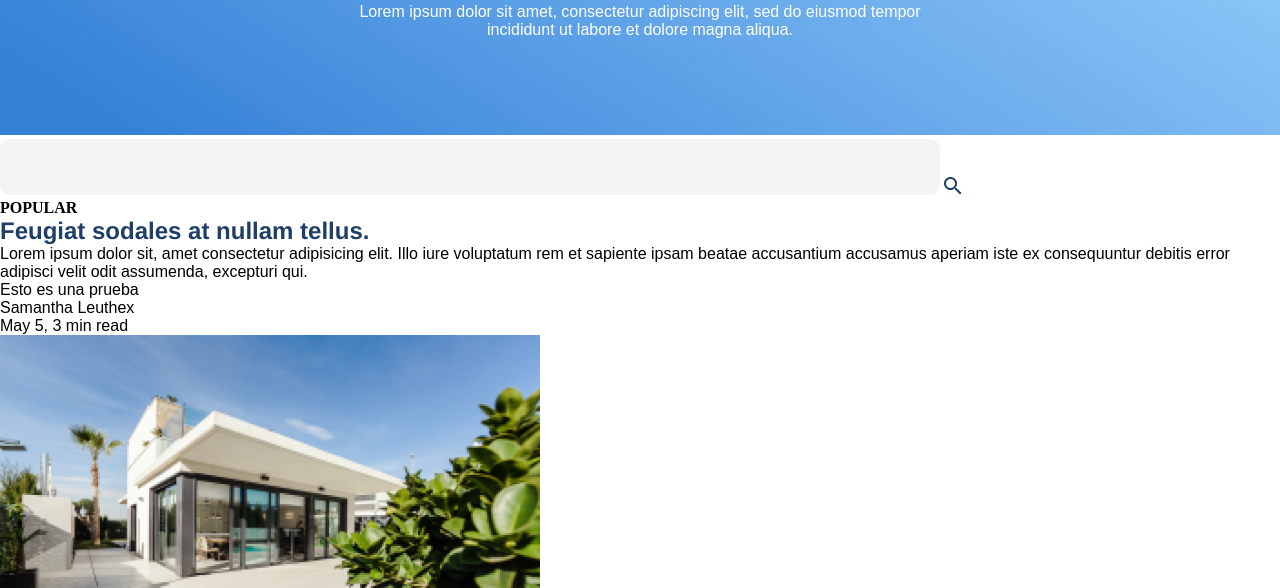
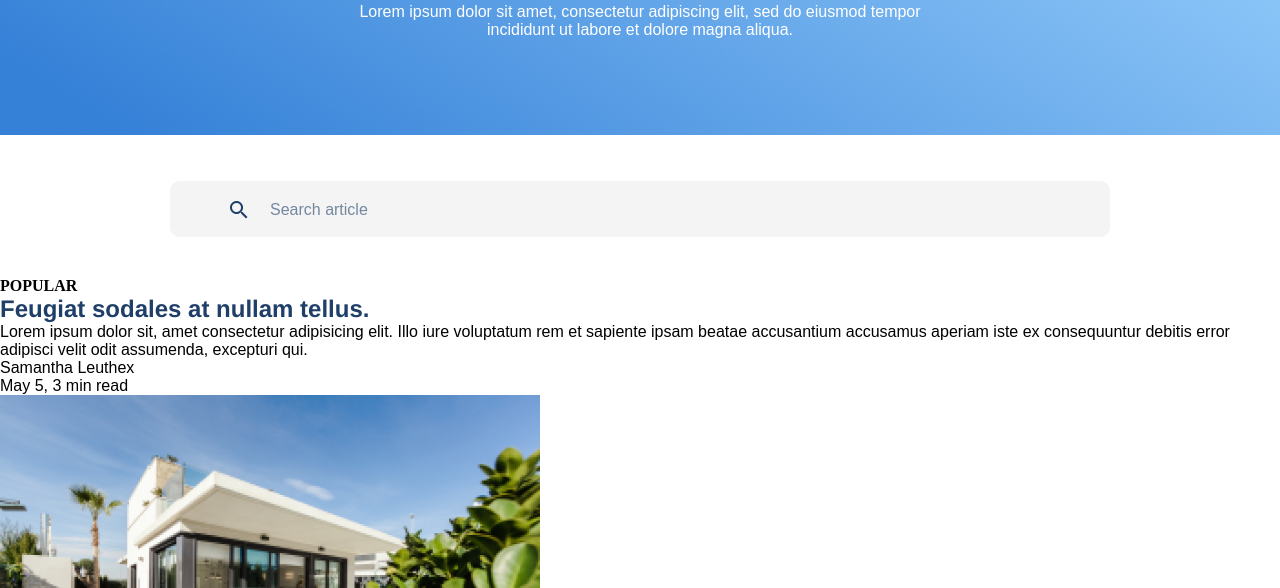
Before and after one commit to Jimena-tm/proyectosemana05, a plain HTML site: page index.html in a window 1280 px wide. Shown: the part 212-800 px from the top of the page. Drawn offline with Linux system fonts and the light colour scheme.

Commit message:
parte de la barra del buscador terminada

```diff
--- a/index.html
+++ b/index.html
@@ -34,7 +34,12 @@
 
     <section class="buscador">
       <img src="./images/Rectangle 7.png">
-      <img src="./images/icon-search.png">
+        <div class="lupa">
+          <img src="./images/icon-search.png">
+        </div>
+        <div class="searchtexto">
+          <p>Search article</p>
+        </div>
     </section>
 
     <section>
@@ -44,8 +49,6 @@
         <p>Lorem ipsum dolor sit, amet consectetur adipisicing elit. Illo iure voluptatum rem et sapiente
           ipsam beatae accusantium accusamus aperiam iste ex consequuntur debitis error adipisci velit odit assumenda,
           excepturi qui.</p>
-
-          <p>Esto es una prueba</p>
 
         <p>Samantha Leuthex</p>
         <p>May 5, 3 min read</p>
--- a/styles/main.css
+++ b/styles/main.css
@@ -49,6 +49,7 @@ header .contenedor{
 .banner {
   position: relative;
   text-align: center;
+  margin-bottom: 42px;
 }
 
 .titulo,
@@ -65,3 +66,27 @@ header .contenedor{
 .texto {
   bottom: 100px;
 }
+
+/*BUSCADOR*/
+
+.buscador {
+  display: flex;
+  justify-content: center;
+  position: relative;
+  margin-bottom: 40px;
+}
+
+.buscador .lupa {
+  position: absolute;
+  left: 230px;
+  top: 20px;
+}
+
+.buscador .searchtexto{
+  position: absolute;
+  left: 270px;
+  top: 20px;
+  font-family: arial;
+  color: #1F3F68;
+  opacity: 0.6;
+}
```
